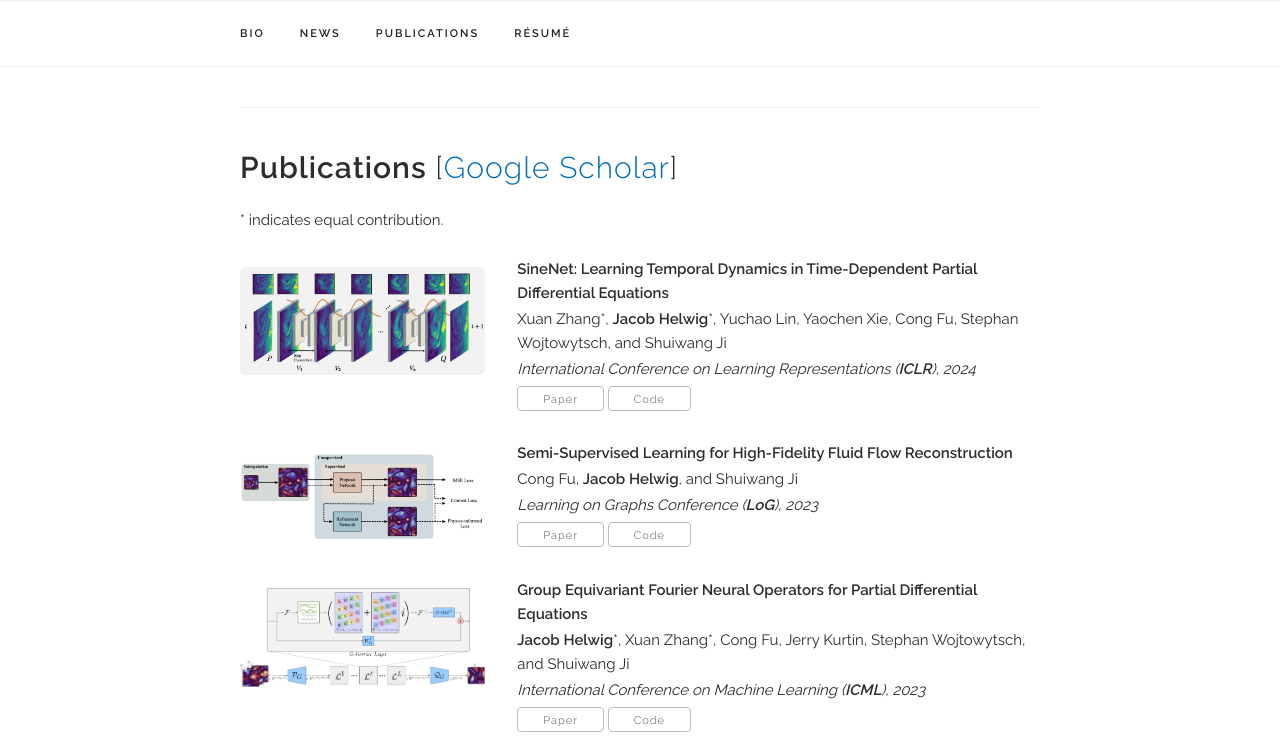
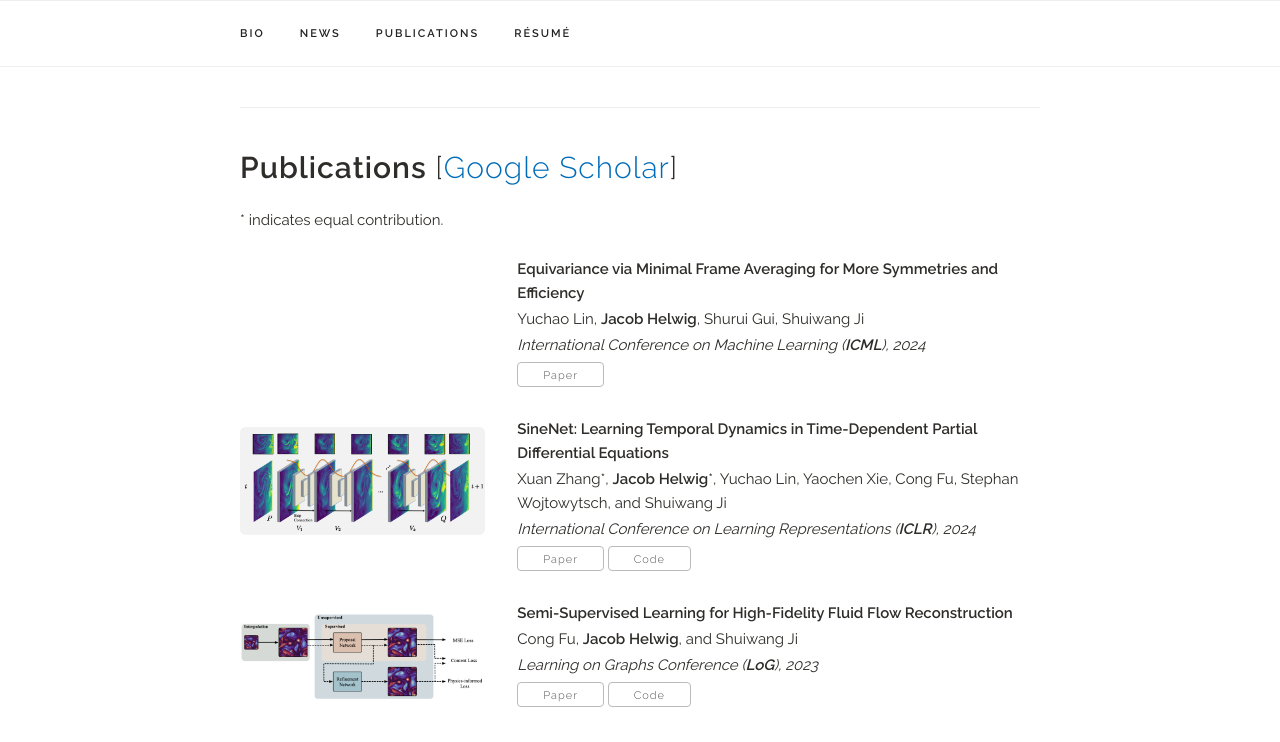
Before and after one commit to JacobHelwig/JacobHelwig.github.io, a Jekyll site: the page built from index.html, in a window 1280 px wide and 1400 px high, scrolled down 955 px, cut to the strip 0-742 px from the top of the window. Built offline with Jekyll 4.4.1, drawn with Linux system fonts in a browser that asks for light colours; a style sheet for code colours, icons or effects is not loaded; some of the changed text lies outside the part shown.

Commit message:
Add covdepGE and MFA to publications

```diff
--- a/_data/publications.yaml
+++ b/_data/publications.yaml
@@ -1,17 +1,23 @@
 papers:
+
+  - title: "Equivariance via Minimal Frame Averaging for More Symmetries and Efficiency"
+    authors: "Yuchao Lin, <b>Jacob Helwig</b>, Shurui Gui, Shuiwang Ji"
+    venue: "International Conference on Machine Learning (<b>ICML</b>), 2024"
+    paper_pdf: "https://arxiv.org/abs/2406.07598"
+    selected: y
 
   - title: "SineNet: Learning Temporal Dynamics in Time-Dependent Partial Differential Equations"
     authors: "Xuan Zhang*, <b>Jacob Helwig</b>*, Yuchao Lin, Yaochen Xie, Cong Fu, Stephan Wojtowytsch, and Shuiwang Ji"
     venue: "International Conference on Learning Representations (<b>ICLR</b>), 2024"
-    paper_pdf: "https://openreview.net/forum?id=LSYhE2hLWG"
-    code: "https://anonymous.4open.science/r/SineNet-03B2/README.md"
+    paper_pdf: "https://arxiv.org/abs/2403.19507"
+    code: "https://github.com/divelab/AIRS/tree/main/OpenPDE/SineNet"
     img: "/assets/imgs/SineNet.png"
     selected: y
 
   - title: "Semi-Supervised Learning for High-Fidelity Fluid Flow Reconstruction"
     authors: "Cong Fu, <b>Jacob Helwig</b>, and Shuiwang Ji"
     venue: "Learning on Graphs Conference (<b>LoG</b>), 2023"
-    paper_pdf: "https://jacobhelwig.github.io/"
+    paper_pdf: "https://openreview.net/forum?id=695IYJh1Ba"
     code: "https://github.com/divelab/AIRS/tree/main/OpenPDE/CFRF"
     img: "/assets/imgs/CFRF.png"
     selected: y
@@ -34,9 +40,15 @@
     img: "/assets/imgs/AIRS.png"
     selected: y
 
+  - title: "A Covariate-Dependent Approach to Gaussian Graphical Modeling in R"
+    authors: "<b>Jacob Helwig</b>, Sutanoy Dasgupta, Peng Zhao, Bani K. Mallick, Debdeep Pati"
+    # venue: "<b>Bioinformatics</b>, 2022"
+    paper_pdf: "https://dl.acm.org/doi/abs/10.1145/3659206"
+    code: "https://github.com/JacobHelwig/covdepGE"
+    selected: y
+
   - title: "An Approximate Bayesian Approach to Covariate-dependent Graphical Modeling"
     authors: "Sutanoy Dasgupta, Peng Zhao, <b>Jacob Helwig</b>, Prasenjit Ghosh, Debdeep Pati, Bani K. Mallick"
     # venue: "<b>Bioinformatics</b>, 2022"
     paper_pdf: "https://arxiv.org/abs/2303.08979"
-    code: "https://github.com/JacobHelwig/covdepGE"
     selected: y
```
